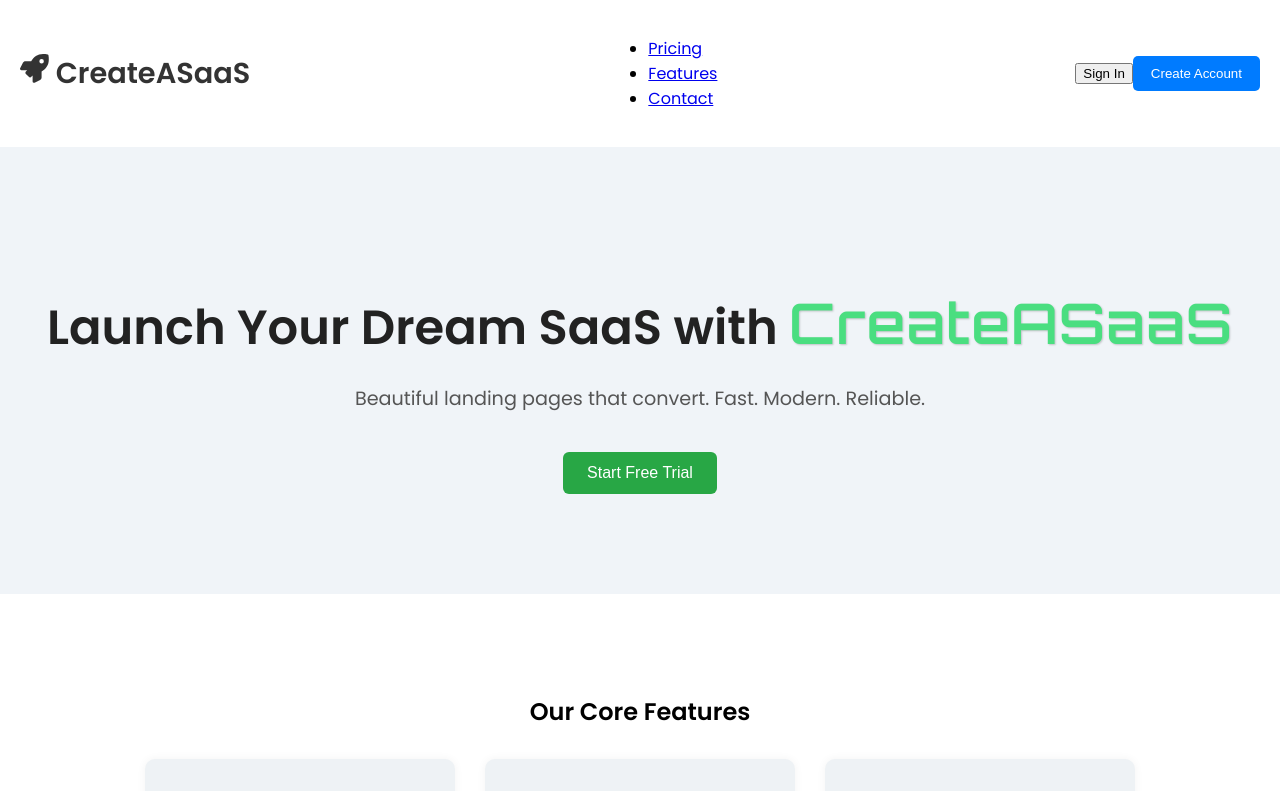
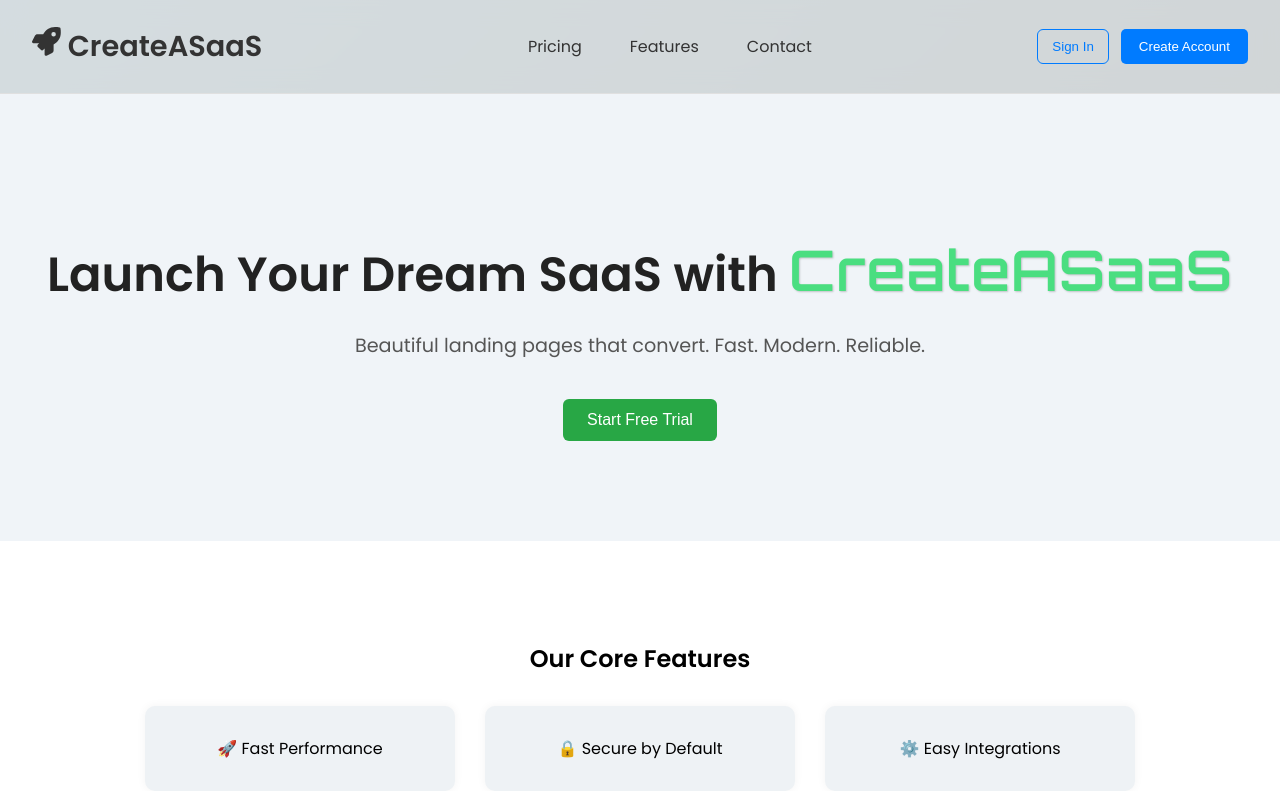
Before and after one commit to Himanshu2693/CreateASaaS, a React (Create React App) app: page / in a window 1280 px wide. Shown: the top 791 px of the page. Built offline with nearby package versions, Linux system fonts and the light colour scheme.

Commit message:
Fix: Navbar layout and related styles

```diff
--- a/src/styles/Navbar.css
+++ b/src/styles/Navbar.css
@@ -1,10 +1,22 @@
-.navbar {
+/* .navbar {
   display: flex;
   justify-content: space-between;
   align-items: center;
   padding: 20px;
   background: white;
   box-shadow: 0 0 10px rgba(0,0,0,0.1);
+} */
+ .navbar {
+  position: sticky;
+  top: 0;
+  z-index: 999;
+  display: flex;
+  justify-content: space-between;
+  align-items: center;
+  padding: 18px 32px;
+  background: rgba(255, 255, 255, 0.8);
+  backdrop-filter: blur(12px);
+  border-bottom: 1px solid #e0e0e0;
 }
 
 .logo {
@@ -13,7 +25,7 @@
   color: #333;
 }
 
-.nav-links {
+/* .nav-links {
   display: flex;
   list-style: none;
   gap: 20px;
@@ -29,6 +41,42 @@
 .nav-links li:hover {
   background-color: orange;
   color: white;
+} */
+.nav-center {
+  display: flex;
+  gap: 24px;
+  list-style: none;
+}
+
+.nav-center li a {
+  text-decoration: none;
+  color: #333;
+  padding: 8px 12px;
+  border-radius: 6px;
+  transition: background 0.3s;
+}
+.nav-center li a:hover {
+  background-color: orange;
+  color: white;
+}
+
+.nav-right {
+  display: flex;
+  gap: 12px;
+}
+.signin-btn {
+  background: transparent;
+  border: 1px solid #007bff;
+  color: #007bff;
+  padding: 8px 14px;
+  border-radius: 6px;
+  cursor: pointer;
+  transition: all 0.3s ease;
+}
+
+.signin-btn:hover {
+  background: #007bff;
+  color: white;
 }
 
 .cta-button {
@@ -38,11 +86,11 @@
   border: none;
   border-radius: 5px;
   cursor: pointer;
-  transition: all 0.3s ease;
+  transition: transform 0.3s, box-shadow 0.3s;
 }
 
 .cta-button:hover {
-  background: #0056b3;
+  /* background: #0056b3; */
   transform: scale(1.05);
   box-shadow: 0 5px 15px rgba(0, 123, 255, 0.4);
 }
```
